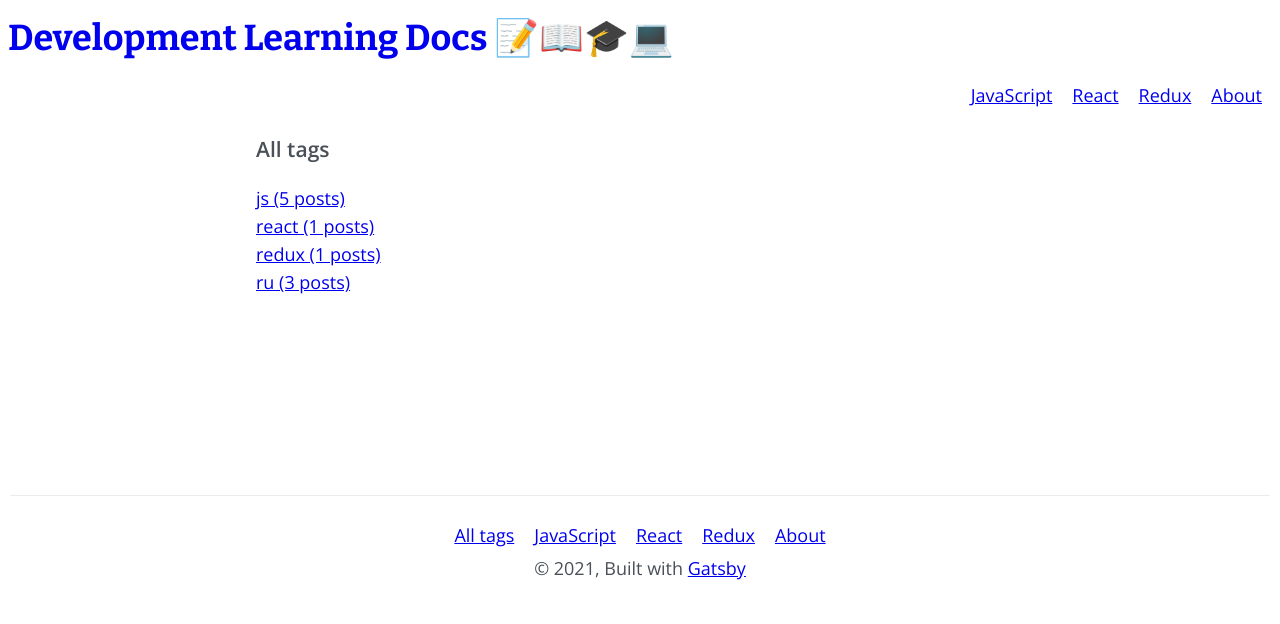
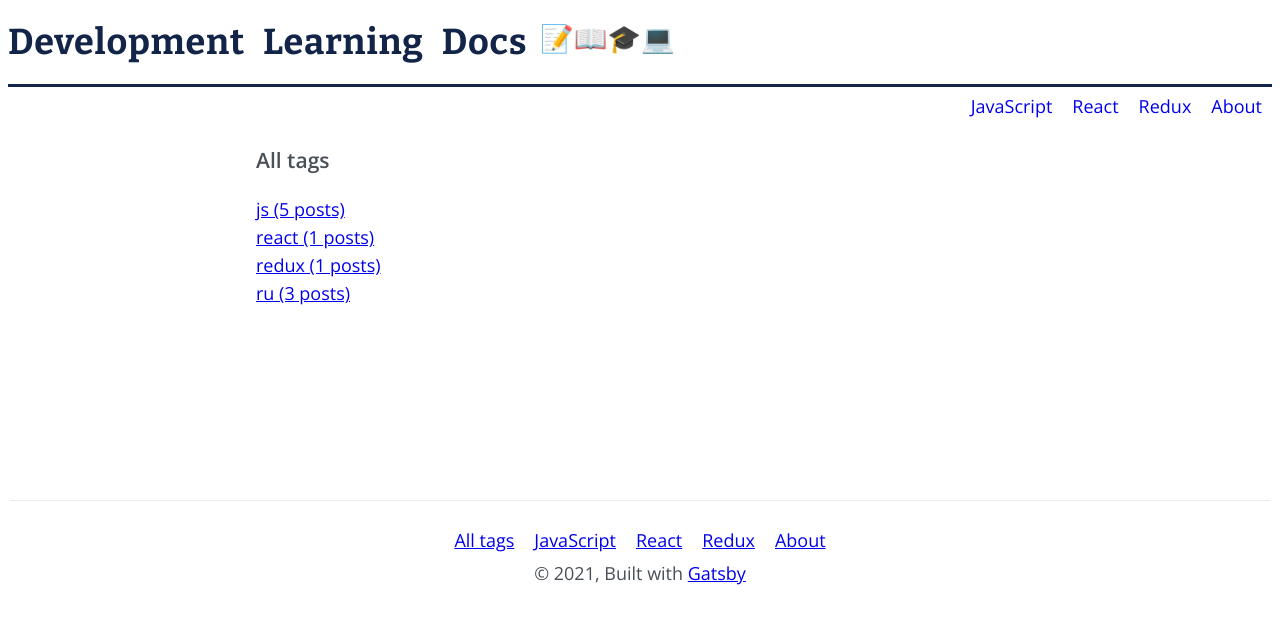
Before and after one commit to DmitryVdovichencko/dev-docs, a Gatsby site: page /tags in a window 1280 px wide. Built offline with nearby package versions, Linux system fonts and the light colour scheme; Gatsby itself is replaced by a stand-in of ours; some packages are replaced by stand-ins of ours.

Commit message:
header styling finished

```diff
--- a/src/components/header.js
+++ b/src/components/header.js
@@ -5,15 +5,19 @@ import HeaderStyles from "./header.module.scss"
 
 const Header = ({ siteTitle }) => (
   <header className={HeaderStyles.header}>
-      <h1>
+
         <Link to="/">
-          <span>{`${siteTitle} `} </span>
-          <span role="img" aria-label="memo">📝</span>
-          <span role="img" aria-label="book">📖</span>
-          <span role="img" aria-label="mortar_board">🎓</span>
-          <span role="img" aria-label="computer">💻</span>
+					<div className={HeaderStyles.header__container}>
+          <h1 className={HeaderStyles.header__title}>{`${siteTitle} `} </h1>
+					<span className={HeaderStyles.header__icons}>
+						<span role="img" aria-label="memo">📝</span>
+						<span role="img" aria-label="book">📖</span>
+						<span role="img" aria-label="mortar_board">🎓</span>
+						<span role="img" aria-label="computer">💻</span>
+					</span>
+					</div>
         </Link>
-      </h1>
+
       <nav className={HeaderStyles.nav}>
         <div className={HeaderStyles.nav__item}><Link to="/tags/js">JavaScript</Link></div>
         <div className={HeaderStyles.nav__item}><Link to="/tags/react">React</Link></div>
--- a/src/components/header.module.scss
+++ b/src/components/header.module.scss
@@ -1,5 +1,32 @@
 .header{
     padding:0 0.5rem;
+		h1{
+
+		}
+		a{
+			text-decoration: none;
+		}
+
+}
+.header__container{
+	display:flex;
+	flex-flow: row wrap;
+	justify-content: flex-start;
+	align-items: center;
+
+	border-bottom: solid #122447 3px;
+}
+.header__title{
+	color:#122447;
+	letter-spacing: 0.02em;
+	word-spacing: 0.3em;
+	line-height: 1em;
+	padding-right: 1vw;
+
+}
+.header__icons{
+	font-size: 1.5em;
+	padding-bottom: 1vh;
 }
 .nav{
     width:100%;
```
